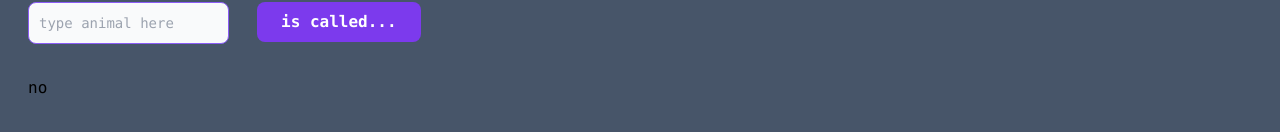
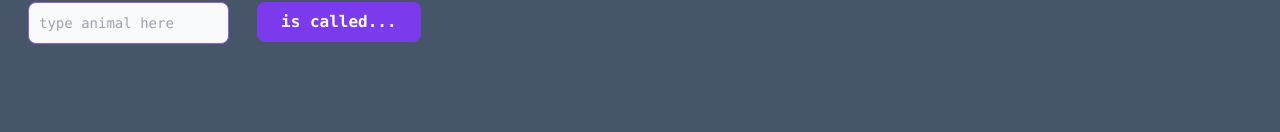
Before and after one commit to Mizzuu/baby_animal, a React (Create React App) app: page / in a window 1280 px wide. Shown: the part 358-490 px from the top of the page. Built offline with nearby package versions, Linux system fonts and the light colour scheme.

Commit message:
adjust if statement and styling

```diff
--- a/src/components/Table.js
+++ b/src/components/Table.js
@@ -3,16 +3,18 @@ import React from "react";
 const Table = (props) => {
     return (
         <div className="mx-7">
-            <p> {console.log(props.baby.length)} </p>
             {props.baby.length > 0 ? (
                 props.baby.map((animal) => (
-                    <p key={animal.name}>
-                        {animal.name}: {animal.characteristics.name_of_young}
-                    </p>
+                    <div className="text-slate-100 flex">
+                        <p key={animal.name}>{animal.name}: </p>
+                        <p className="font-bold underline">
+                            {animal.characteristics.name_of_young}
+                        </p>
+                    </div>
                 ))
-            ) : (
-                <p>no</p>
-            )}
+            ) : props.addText ? (
+                <p className="text-slate-100">No Results</p>
+            ) : null}
         </div>
     );
 };
```
